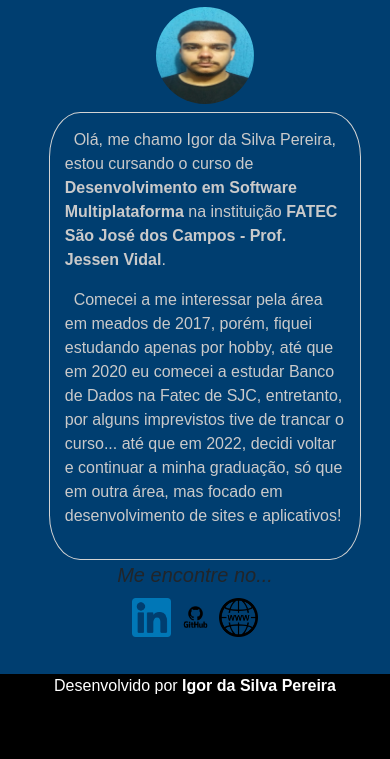
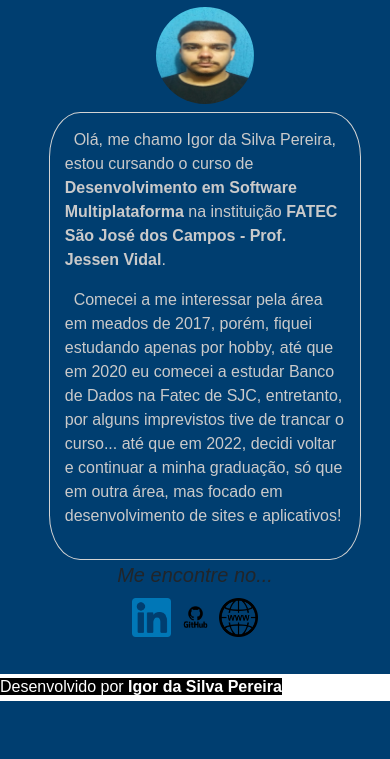
Before and after one commit to igorpereira28/Portfolio-Projeto_Pr-tico_EP.1, a Flask app: page / in a window 390 px wide. Shown: the part 143-902 px from the top of the page. After the commit the page ends 844 px from the top, so only its background shows below. Run offline with Flask 2, Linux system fonts and the light colour scheme.

Commit message:
Alteração no css

```diff
--- a/static/style/style.css
+++ b/static/style/style.css
@@ -48,6 +48,12 @@ header nav a:hover{
 
     .pagina-inicial .contato img{
         width: 10%;
+    }
+
+    footer {
+        color: rgb(0, 0, 0);
+        display: inline;
+        height: ;
     }
 
 }
```
